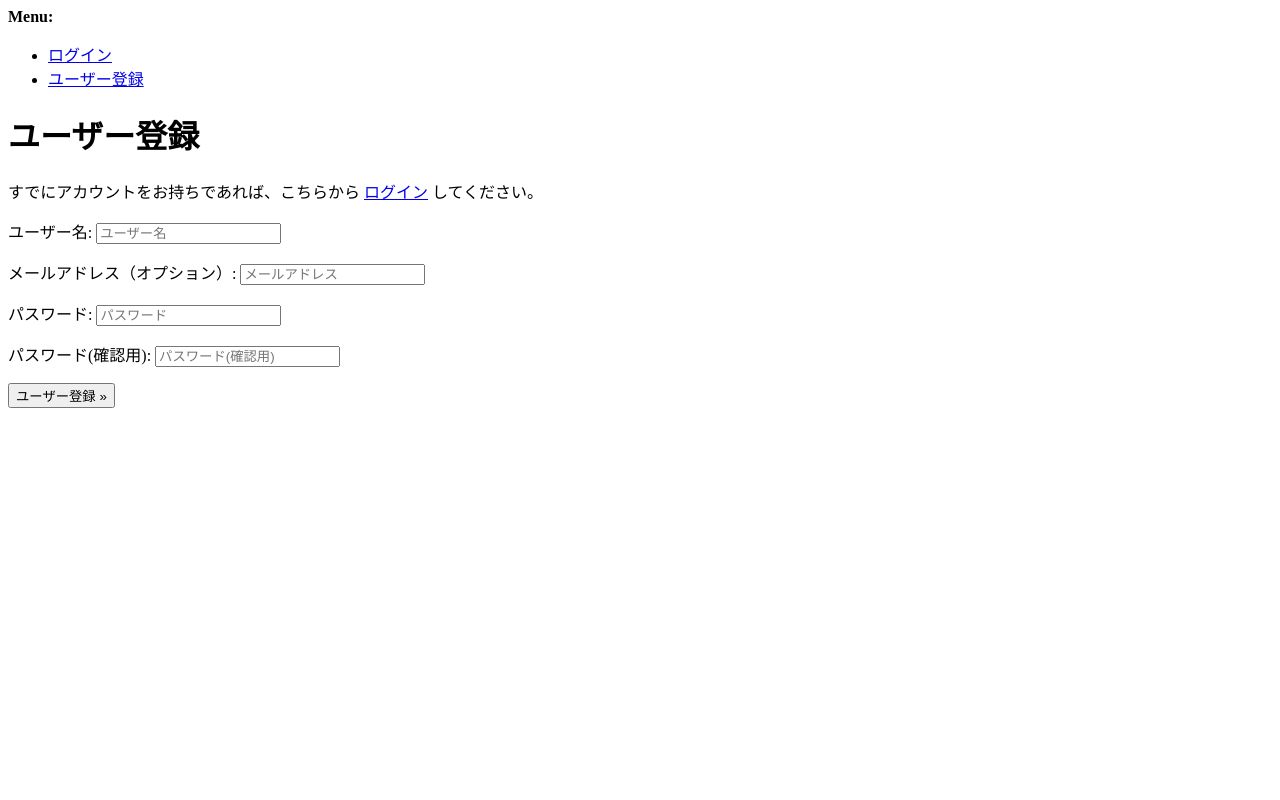
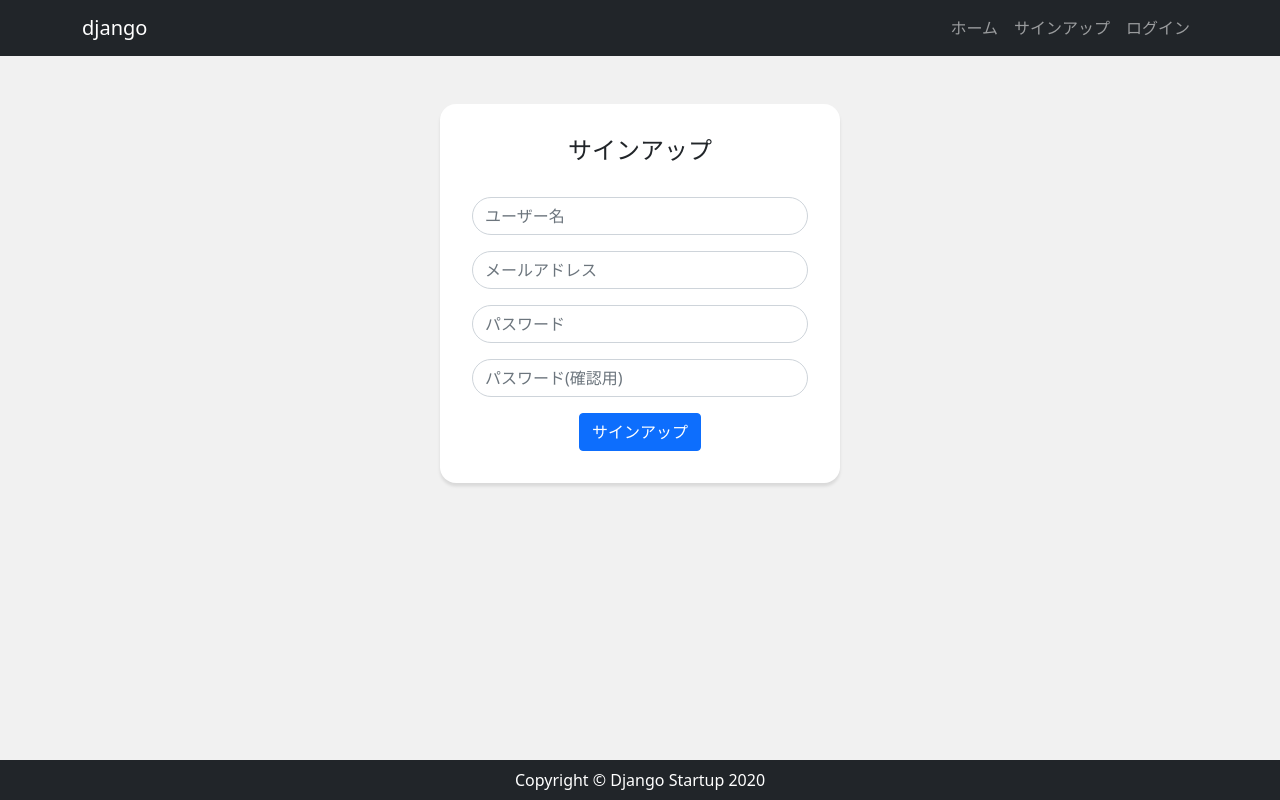
Before and after one commit to tshirt519/django_tutorial, a Django app: page /accounts/signup/ in a window 1280 px wide. Run offline with Django 3.2, Linux system fonts and the light colour scheme; some libraries are stand-ins or nearby versions.

Commit message:
✨ ログアウトとサインアップ機能追加

```diff
--- /dev/null
+++ b/accounts/templates/accounts/signup.html
@@ -0,0 +1,29 @@
+{% extends "app/base.html" %}
+{% load widget_tweaks %}
+
+{% block content %}
+<div class="card card-auth my-5 mx-auto">
+  <div class="card-body">
+    <h5 class="card-title text-center">サインアップ</h5>
+    <form method="post" class="form-auth">
+      {% csrf_token %}
+      <div class="form-label-group">
+        {% render_field form.username class="form-control" placeholder="ユーザー名" %}
+      </div>
+      <div class="form-label-group">
+        {% render_field form.email class="form-control" placeholder="メールアドレス" %}
+      </div>
+      <div class="form-label-group">
+        {% render_field form.password1 class="form-control" placeholder="パスワード" %}
+      </div>
+      <div class="form-label-group">
+        {% render_field form.password2 class="form-control" placeholder="パスワード(確認用)" %}
+      </div>
+      <div class="text-center">
+        <button class="btn btn-primary" class="submit">サインアップ</button>
+      </div>
+    </form>
+  </div>
+</div>
+
+{% endblock %}
--- a/accounts/urls.py
+++ b/accounts/urls.py
@@ -2,6 +2,8 @@ from django.urls import path
 from accounts import views
 
 urlpatterns = [
-  path('login/', views.LoginView.as_view(), name='account_login')
+  path('login/', views.LoginView.as_view(), name='account_login'),
+  path('logout/', views.LogoutView.as_view(), name='account_logout'),
+  path('signup/', views.SignupView.as_view(), name='account_signup')
 
 ]
--- a/accounts/views.py
+++ b/accounts/views.py
@@ -3,3 +3,14 @@ from allauth.account import views
 
 class LoginView(views.LoginView):
   template_name = 'accounts/login.html'
+
+class LogoutView(views.LogoutView):
+  template_name = 'accounts/logout.html'
+
+  def post(self, request, *args, **kwargs):
+    if self.request.user.is_authenticated:
+      self.logout()
+      return redirect('/')
+
+class SignupView(views.SignupView):
+  template_name = 'accounts/signup.html'
--- a/app/templates/app/base.html
+++ b/app/templates/app/base.html
@@ -6,13 +6,13 @@
   <meta charset="UTF-8">
   <meta name="viewport" content="width=device-width, initial-scale=1.0">
   <link href="https://cdn.jsdelivr.net/npm/bootstrap@5.0.0-beta1/dist/css/bootstrap.min.css" rel="stylesheet" integrity="sha384-giJF6kkoqNQ00vy+HMDP7azOuL0xtbfIcaT9wjKHr8RbDVddVHyTfAAsrekwKmP1" crossorigin="anonymous">
-  <link rel="stylesheet" href="{% static 'css/style.css' %}">
+  <link rel="stylesheet" href="{% static 'styles/style.css' %}">
   <title>Djangoテストブログ</title>
 </head>
 <body>
   <nav class="navbar navbar-expand-lg navbar-dark bg-dark">
     <div class="container">
-      <a class="navbar-brand" href="/">ブログ</a>
+      <a class="navbar-brand" href="/">django</a>
       <ul class="navbar-nav ml-auto">
         <li class="nav-item">
           <a class="nav-link" href="/">ホーム</a>
@@ -22,11 +22,11 @@
             <a class="nav-link" href="{% url 'post_new' %}">投稿</a>
           </li>
           <li class="nav-item">
-            <a class="nav-link" href="">ログアウト</a>
+            <a class="nav-link" href="{% url 'account_logout' %}">ログアウト</a>
           </li>
         {% else %}
           <li class="nav-item">
-            <a class="nav-link" href="">サインアップ</a>
+            <a class="nav-link" href="{% url 'account_signup' %}">サインアップ</a>
           </li>
           <li class="nav-item">
             <a class="nav-link" href="{% url 'account_login' %}">ログイン</a>
```
Also changed, not shown: accounts/templates/accounts/logout.html (added, +16 -0 lines), db.sqlite3.
